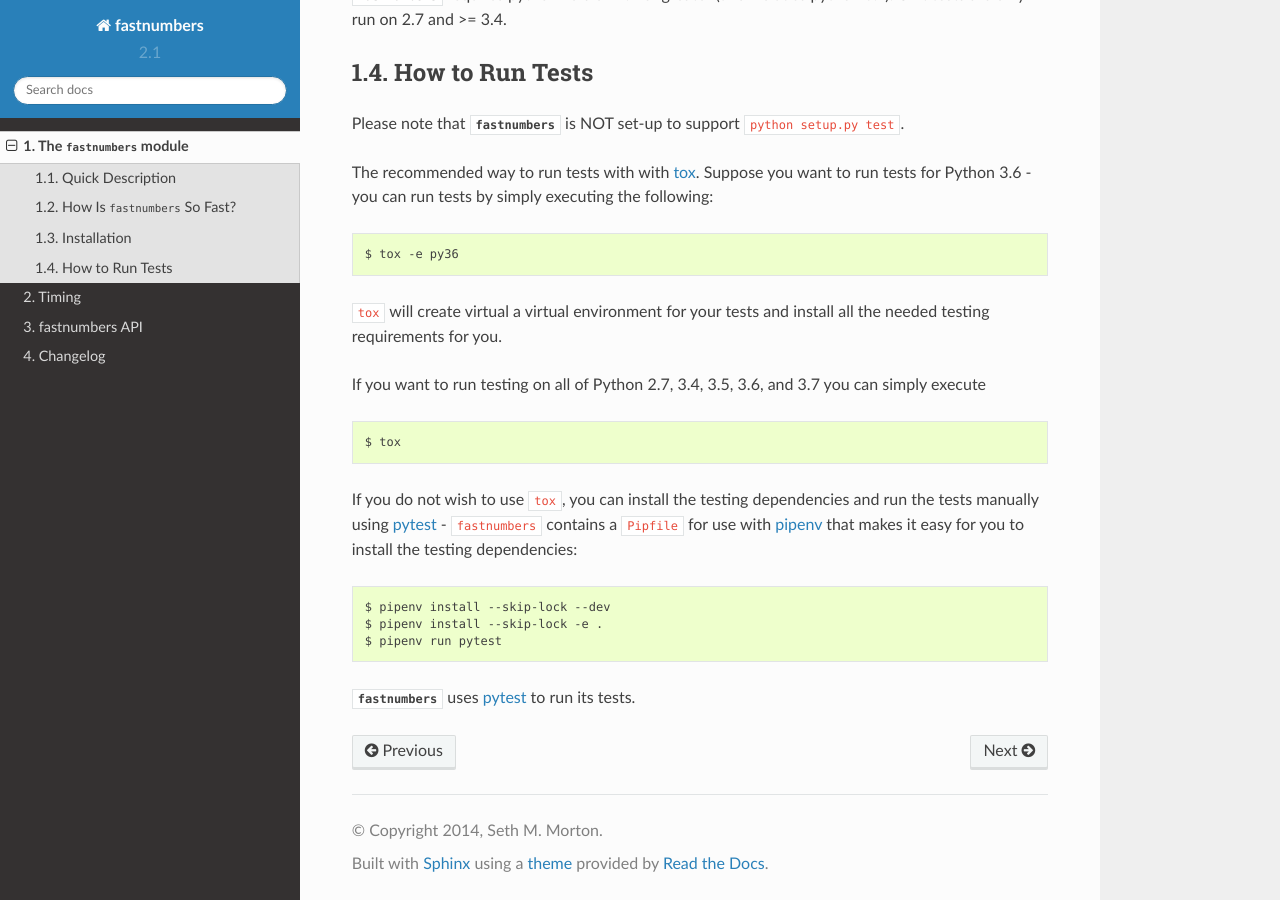
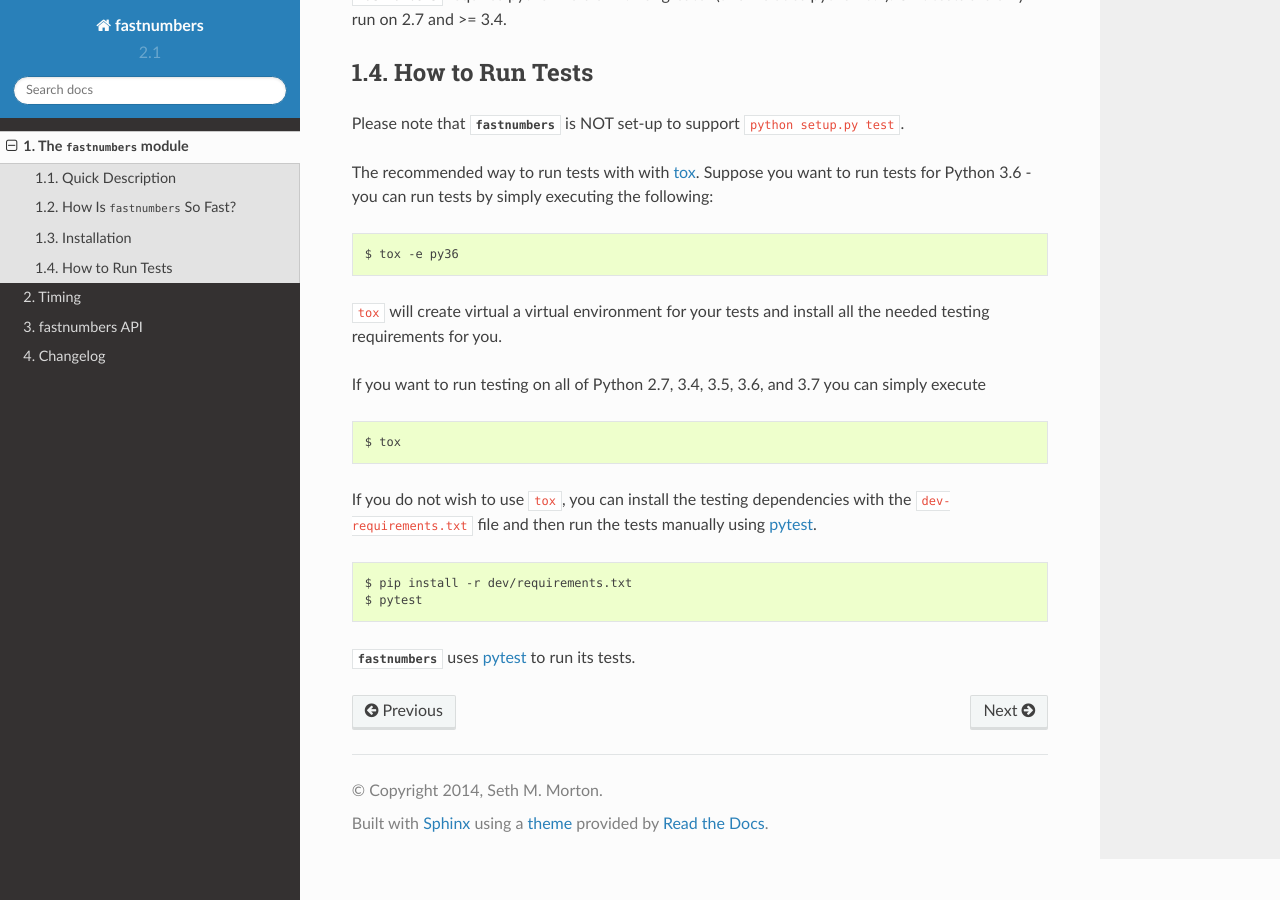
Before and after one commit to SethMMorton/fastnumbers, a Sphinx documentation site: the page built from docs/source/intro.rst, in a window 1280 px wide and 900 px high, scrolled down 2382 px. Built offline with Sphinx 7.4.7 and the Read the Docs theme 2.0.0, drawn with Linux system fonts in a browser that asks for light colours.

Commit message:
Remove pipenv from development and documentation
Pipenv keeps changing its API and causing my builds to fail. I am tired
of this. From now on, only pip will be used. Besides, Pipenv doesn't
make much sense for use in a library, anyway.

```diff
--- a/docs/source/intro.rst
+++ b/docs/source/intro.rst
@@ -151,15 +151,13 @@ execute
 
     $ tox
 
-If you do not wish to use ``tox``, you can install the testing dependencies and run the
-tests manually using `pytest <https://docs.pytest.org/en/latest/>`_ - ``fastnumbers``
-contains a ``Pipfile`` for use with `pipenv <https://github.com/pypa/pipenv>`_ that
-makes it easy for you to install the testing dependencies:
+If you do not wish to use ``tox``, you can install the testing dependencies with the
+``dev-requirements.txt`` file and then run the tests manually using
+`pytest <https://docs.pytest.org/en/latest/>`_.
 
 .. code-block:: sh
 
-    $ pipenv install --skip-lock --dev
-    $ pipenv install --skip-lock -e .
-    $ pipenv run pytest
+    $ pip install -r dev/requirements.txt
+    $ pytest
 
 :mod:`fastnumbers` uses `pytest <https://docs.pytest.org/en/latest/>`_ to run its tests.
```
Also changed, not shown: CONTRIBUTING.md (+4 -3 lines), README.rst (+5 -7 lines), appveyor.yml (+5 -6 lines), .travis.yml, dev/README.md, 3 other files.
